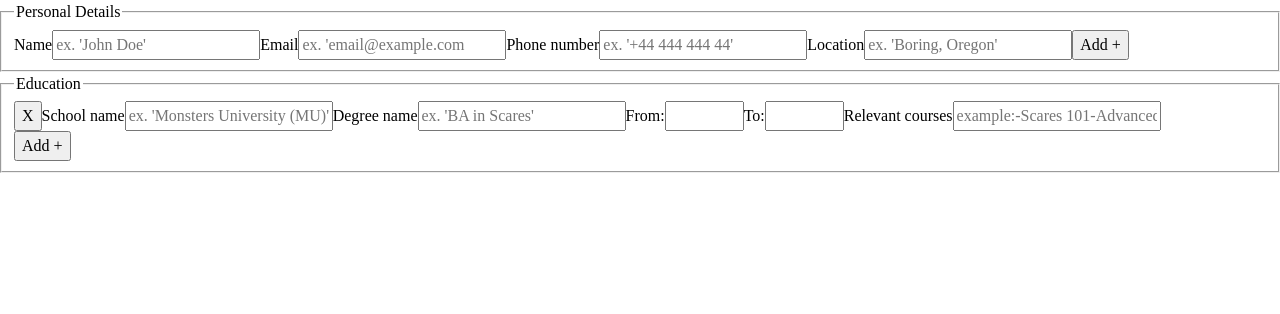
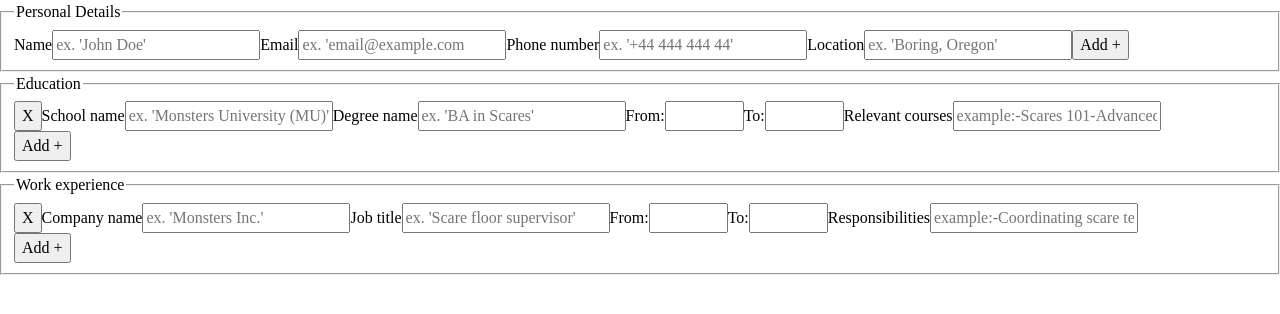
Before and after one commit to vicpues/odin-cv, a React (Vite) app: page / in a window 1280 px wide. Shown: the top 314 px of the page. Built offline with nearby package versions, Linux system fonts and the light colour scheme.

Commit message:
feat: Add work form section

```diff
--- a/src/components/sections/Form/Form.jsx
+++ b/src/components/sections/Form/Form.jsx
@@ -1,11 +1,13 @@
 import PersonalSection from "./PersonalSection/PersonalSection";
 import EducationSection from "./EducationSection/EducationSection";
+import WorkSection from "./WorkSection/WorkSection";
 
 export default function Form() {
   return (
     <form id="cv-form" action="">
       <PersonalSection />
       <EducationSection />
+      <WorkSection />
     </form>
   );
 }
--- /dev/null
+++ b/src/components/sections/Form/WorkSection/WorkSection.jsx
@@ -0,0 +1,48 @@
+import FormSection from "../FormSection/FormSection";
+import Input from "../Input/Input";
+import InputGroup from "../InputGroup/InputGroup";
+
+export default function WorkSection() {
+  const CURRENT_YEAR = new Date().getFullYear();
+
+  return (
+    <FormSection id="work-details" legend="Work experience">
+      <InputGroup>
+        <Input
+          label="Company name"
+          type="text"
+          placeholder="ex. 'Monsters Inc.'"
+          inputProps={{ autoCapitalize: "words" }}
+        />
+
+        <Input
+          label="Job title"
+          type="text"
+          placeholder="ex. 'Scare floor supervisor'"
+          inputProps={{ autoCapitalize: "words" }}
+        />
+
+        <Input
+          label="From:"
+          type="number"
+          inputProps={{ min: 1900, max: CURRENT_YEAR }}
+        />
+
+        <Input
+          label="To:"
+          type="number"
+          inputProps={{ min: 1900, max: CURRENT_YEAR }}
+        />
+
+        <Input
+          label="Responsibilities"
+          type="text"
+          placeholder={
+            "example:\n-Coordinating scare teams\n-Creating performance reports"
+          }
+          inputProps={{ autoCapitalize: "sentence" }}
+        />
+      </InputGroup>
+    </FormSection>
+  );
+}
```
